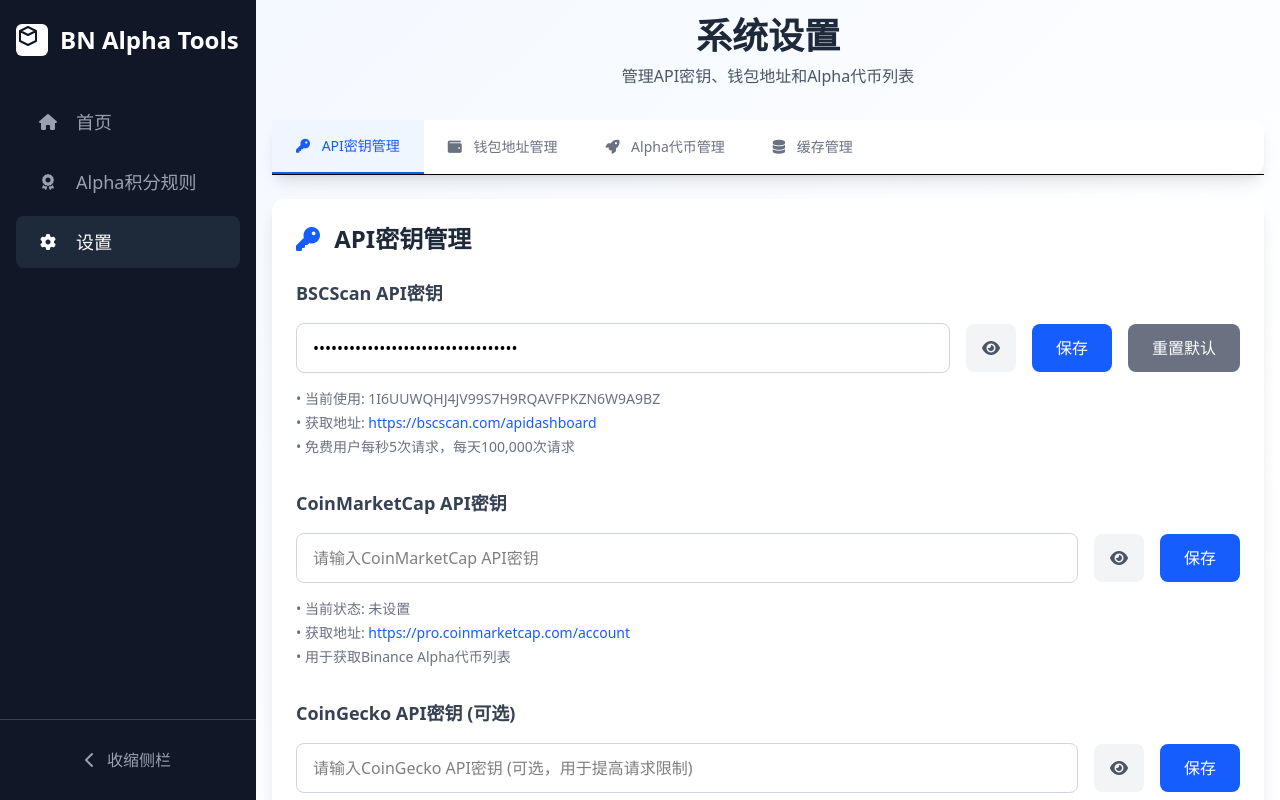
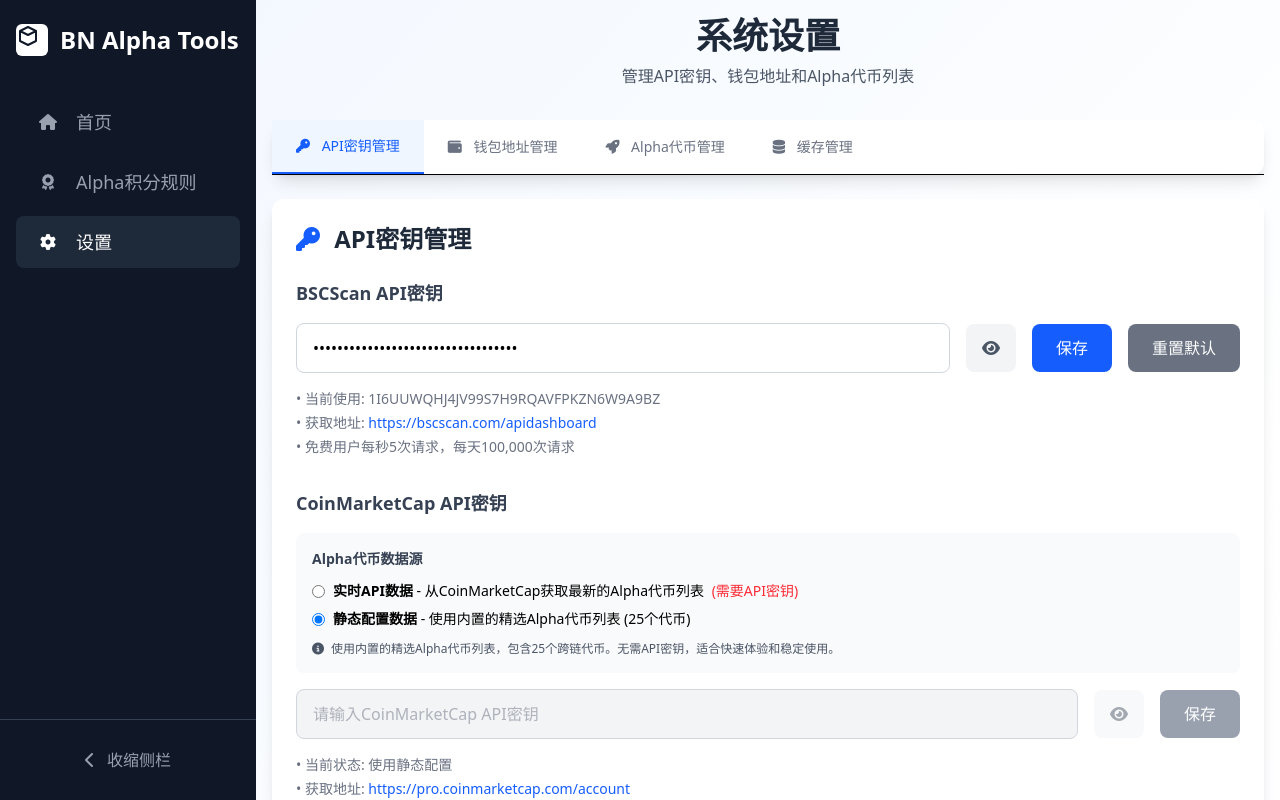
Before and after one commit to lazyeo/bn-alpha-tools, a Vue app: page /settings in a window 1280 px wide. Built offline with nearby package versions, Linux system fonts and the light colour scheme.

Commit message:
✨ 添加Alpha代币数据源选择功能：统一本地和生产环境行为 - 用户可选择实时API或静态配置数据源，扩展静态配置到25个代币，提供一致的用户体验

```diff
--- a/src/services/datasource/connectors/cmc.connector.ts
+++ b/src/services/datasource/connectors/cmc.connector.ts
@@ -7,7 +7,7 @@
  * Connector for CoinMarketCap API.
  */
 export class CmcConnector {
-  /**
+    /**
    * Finds the ID of a specific category by its name.
    * In production (when CORS prevents direct API access), uses static config as fallback.
    * @param apiKey The CoinMarketCap API key.
@@ -15,6 +15,17 @@
    * @returns The category ID, or null if not found.
    */
   public async findCategoryId(apiKey: string, categoryName: string): Promise<string | null> {
+    // Check user preference for data source
+    const dataSource = localStorage.getItem('alpha_data_source') || 'api';
+
+    if (dataSource === 'static') {
+      console.log('[CMC] User selected static data source, using static config');
+      if (categoryName === 'Binance Alpha') {
+        return 'static_binance_alpha';
+      }
+      throw new Error(`No static fallback available for category: ${categoryName}`);
+    }
+
     if (!apiKey) throw new Error('CoinMarketCap API key is required.');
 
     try {
@@ -37,7 +48,7 @@
     }
   }
 
-  /**
+    /**
    * Fetches all tokens belonging to a specific category ID.
    * In production (when CORS prevents direct API access), uses static config as fallback.
    * @param apiKey The CoinMarketCap API key.
@@ -45,6 +56,19 @@
    * @returns The list of coins in that category.
    */
   public async getTokensByCategoryId(apiKey: string, categoryId: string): Promise<any[]> {
+    // Check for static fallback first
+    if (categoryId === 'static_binance_alpha') {
+      console.log('[CMC] Using static config for Binance Alpha tokens');
+      return this.convertStaticConfigToApiFormat(alphaTokensConfig);
+    }
+
+    // Check user preference for data source
+    const dataSource = localStorage.getItem('alpha_data_source') || 'api';
+
+    if (dataSource === 'static') {
+      throw new Error(`Static data source selected but unexpected category ID: ${categoryId}`);
+    }
+
     if (!apiKey) throw new Error('CoinMarketCap API key is required.');
 
     try {
@@ -58,7 +82,7 @@
       console.warn(`[CMC] API request failed, falling back to static config:`, error.response?.data || error.message);
 
       // Fallback to static config for Binance Alpha tokens
-      if (categoryId === 'static_binance_alpha') {
+      if (categoryId.includes('alpha') || categoryId.includes('binance')) {
         console.log('[CMC] Using static config fallback for Binance Alpha tokens');
         return this.convertStaticConfigToApiFormat(alphaTokensConfig);
       }
--- a/src/views/Settings.vue
+++ b/src/views/Settings.vue
@@ -78,6 +78,45 @@
         <!-- CoinMarketCap API密钥 -->
         <div class="mb-8">
           <h3 class="text-lg font-semibold text-gray-700 mb-4">CoinMarketCap API密钥</h3>
+
+          <!-- 数据源选择 -->
+          <div class="bg-gray-50 p-4 rounded-lg mb-4">
+            <h4 class="text-sm font-semibold text-gray-700 mb-3">Alpha代币数据源</h4>
+            <div class="space-y-2">
+              <label class="flex items-center">
+                <input
+                  type="radio"
+                  name="dataSource"
+                  value="api"
+                  v-model="dataSource"
+                  @change="onDataSourceChange"
+                  class="mr-2 text-blue-600 focus:ring-blue-500"
+                />
+                <span class="text-sm">
+                  <strong>实时API数据</strong> - 从CoinMarketCap获取最新的Alpha代币列表
+                  <span v-if="!cmcApiKey" class="text-red-500 ml-1">(需要API密钥)</span>
+                </span>
+              </label>
+              <label class="flex items-center">
+                <input
+                  type="radio"
+                  name="dataSource"
+                  value="static"
+                  v-model="dataSource"
+                  @change="onDataSourceChange"
+                  class="mr-2 text-blue-600 focus:ring-blue-500"
+                />
+                <span class="text-sm">
+                  <strong>静态配置数据</strong> - 使用内置的精选Alpha代币列表 (25个代币)
+                </span>
+              </label>
+            </div>
+            <div class="mt-3 text-xs text-gray-600">
+              <i class="fas fa-info-circle mr-1"></i>
+              {{ dataSourceDescription }}
+            </div>
+          </div>
+
           <div class="space-y-4">
             <div class="flex items-center space-x-4">
               <div class="flex-1">
@@ -85,24 +124,27 @@
                   v-model="cmcApiKey"
                   :type="showCmcApiKey ? 'text' : 'password'"
                   placeholder="请输入CoinMarketCap API密钥"
-                  class="w-full px-4 py-3 border border-gray-300 rounded-lg focus:ring-2 focus:ring-blue-500 focus:border-transparent"
+                  :disabled="dataSource === 'static'"
+                  class="w-full px-4 py-3 border border-gray-300 rounded-lg focus:ring-2 focus:ring-blue-500 focus:border-transparent disabled:bg-gray-100 disabled:text-gray-500"
                 />
               </div>
               <button
                 @click="showCmcApiKey = !showCmcApiKey"
-                class="px-4 py-3 bg-gray-100 text-gray-600 rounded-lg hover:bg-gray-200 transition-colors"
+                :disabled="dataSource === 'static'"
+                class="px-4 py-3 bg-gray-100 text-gray-600 rounded-lg hover:bg-gray-200 transition-colors disabled:opacity-50 disabled:cursor-not-allowed"
               >
                 <i :class="showCmcApiKey ? 'fas fa-eye-slash' : 'fas fa-eye'"></i>
               </button>
               <button
                 @click="saveCmcApiKey"
-                class="px-6 py-3 bg-blue-600 text-white rounded-lg hover:bg-blue-700 transition-colors"
+                :disabled="dataSource === 'static'"
+                class="px-6 py-3 bg-blue-600 text-white rounded-lg hover:bg-blue-700 transition-colors disabled:bg-gray-400 disabled:cursor-not-allowed"
               >
                 保存
               </button>
             </div>
             <div class="text-sm text-gray-500 space-y-1">
-              <p>• 当前状态: {{ cmcApiKey ? '已设置' : '未设置' }}</p>
+              <p>• 当前状态: {{ getApiKeyStatus() }}</p>
               <p>• 获取地址: <a href="https://pro.coinmarketcap.com/account" target="_blank" class="text-blue-600 hover:underline">https://pro.coinmarketcap.com/account</a></p>
               <p>• 用于获取Binance Alpha代币列表</p>
             </div>
@@ -482,6 +524,10 @@
       { key: 'cache', name: '缓存管理', icon: 'fas fa-database' },
     ];
 
+    // Data Source Selection
+    const dataSource = ref('api'); // 'api' or 'static'
+    const DATA_SOURCE_KEY = 'alpha_data_source';
+
     // --- Composables ---
     const { addresses, newAddress, addAddress, editAddress, deleteAddress, copyAddress, isValidAddress } = useWalletManagement();
     const {
@@ -597,10 +643,48 @@
       refreshCacheStats();
     };
 
+    // Data Source Management
+    const loadDataSource = () => {
+      const saved = localStorage.getItem(DATA_SOURCE_KEY);
+      if (saved) {
+        dataSource.value = saved;
+      } else {
+        // Default to static if no CMC API key, otherwise api
+        dataSource.value = cmcApiKey.value ? 'api' : 'static';
+      }
+    };
+
+    const saveDataSource = () => {
+      localStorage.setItem(DATA_SOURCE_KEY, dataSource.value);
+    };
+
+    const onDataSourceChange = () => {
+      saveDataSource();
+      ElMessage.info(`已切换到${dataSource.value === 'api' ? '实时API' : '静态配置'}数据源`);
+
+      // Clear alpha tokens cache when switching data source
+      bscStore.clearAlphaTokensCache();
+    };
+
+    const getApiKeyStatus = () => {
+      if (dataSource.value === 'static') {
+        return '使用静态配置';
+      }
+      return cmcApiKey.value ? '已设置' : '未设置';
+    };
+
+    const dataSourceDescription = computed(() => {
+      if (dataSource.value === 'api') {
+        return '实时获取最新的Binance Alpha代币列表，需要CoinMarketCap API密钥。在生产环境中，如果API请求失败，会自动回退到静态配置。';
+      } else {
+        return '使用内置的精选Alpha代币列表，包含25个跨链代币。无需API密钥，适合快速体验和稳定使用。';
+      }
+    });
 
     // --- Lifecycle Hooks ---
     onMounted(() => {
       refreshCacheStats();
+      loadDataSource();
     });
 
     // Return all reactive properties and methods needed by the template
@@ -647,6 +731,11 @@
       toggleChain,
       getChainIcon,
       formatPrice,
+      // Data Source
+      dataSource,
+      onDataSourceChange,
+      getApiKeyStatus,
+      dataSourceDescription,
     };
   }
 });
```
Also changed, not shown: src/config/alpha-tokens.json (+126 -8 lines).
